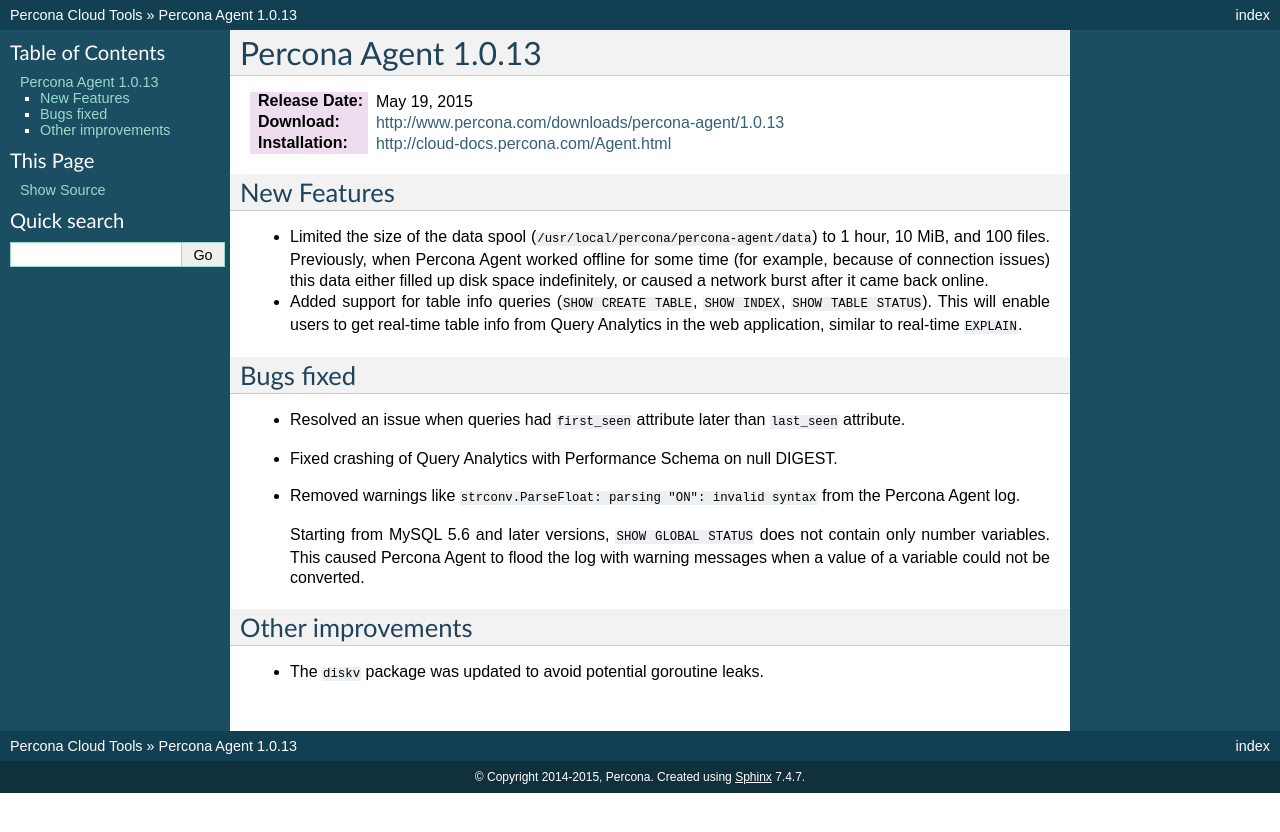
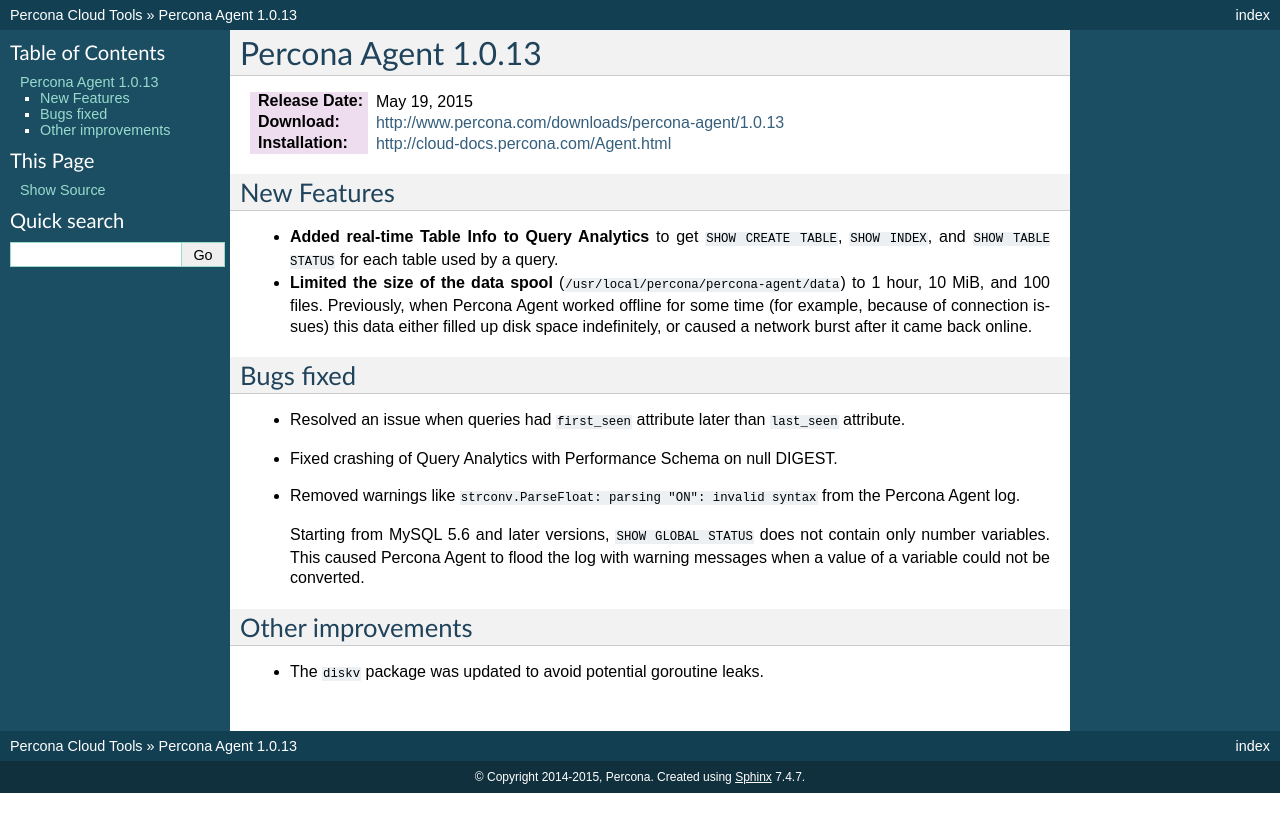
Before and after one commit to percona/cloud-tools, a Sphinx documentation site: the page built from doc/release-notes/1.0/1.0.13.rst, in a window 1280 px wide. Shown: the top 832 px of the page. Built offline with Sphinx 7.4.7, drawn with Linux system fonts in a browser that asks for light colours.

Commit message:
Updating release notes

```diff
--- a/doc/release-notes/1.0/1.0.13.rst
+++ b/doc/release-notes/1.0/1.0.13.rst
@@ -9,17 +9,16 @@
 New Features
 ------------
 
-* Limited the size of the data spool
+* **Added real-time Table Info to Query Analytics** to get
+  ``SHOW CREATE TABLE``, ``SHOW INDEX``, and ``SHOW TABLE STATUS``
+  for each table used by a query.
+* **Limited the size of the data spool**
   (:file:`/usr/local/percona/percona-agent/data`)
   to 1 hour, 10 MiB, and 100 files.
   Previously, when Percona Agent worked offline for some time
   (for example, because of connection issues)
   this data either filled up disk space indefinitely,
   or caused a network burst after it came back online.
-* Added support for table info queries
-  (``SHOW CREATE TABLE``, ``SHOW INDEX``, ``SHOW TABLE STATUS``).
-  This will enable users to get real-time table info
-  from Query Analytics in the web application, similar to real-time ``EXPLAIN``.
 
 Bugs fixed
 ----------
```
